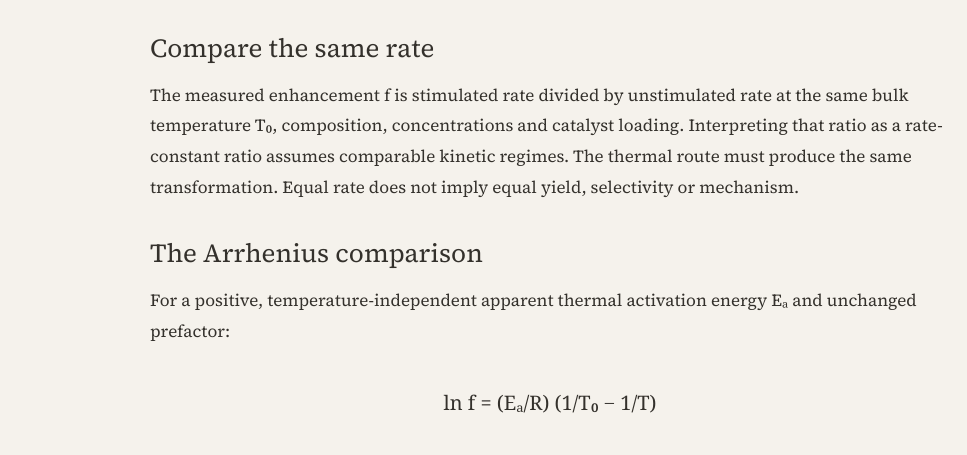
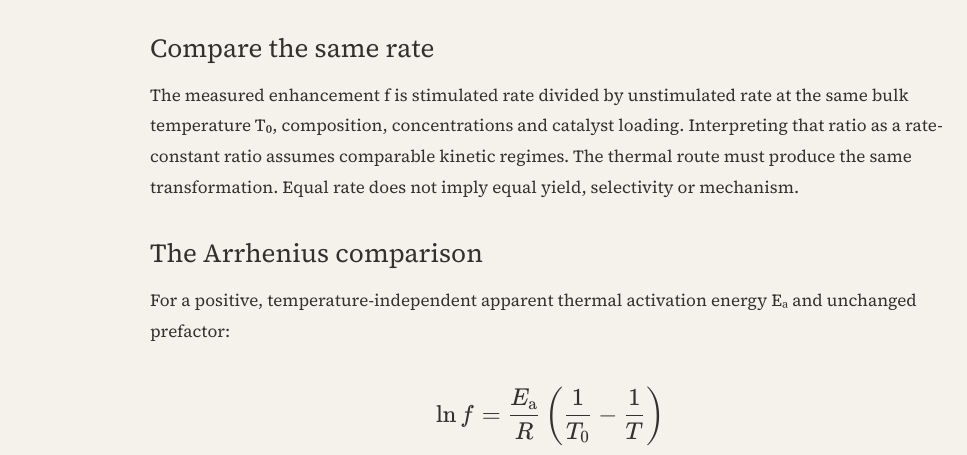
Before and after one commit to enLepre/ThermalEfficiency, a website: page assumptions.html in a window 1280 px wide. Shown: the part 331-786 px from the top of the page, without its empty margins (90-1057 px from the left). Drawn offline with nearby package versions, Linux system fonts and the light colour scheme.

Commit message:
Render thermal equations with Electron Cost LaTeX styling

```diff
--- a/assumptions.html
+++ b/assumptions.html
@@ -1,5 +1,5 @@
 <!doctype html>
-<html lang="en"><head><meta charset="utf-8"><meta name="viewport" content="width=device-width,initial-scale=1"><meta name="description" content="Compare stimulated catalysis with equivalent thermal treatment. Find the break-even activation energy without knowing the activation barrier."><meta name="theme-color" content="#f5f2ec"><title>a fair thermal benchmark · ThermalEfficiency</title><link rel="icon" href="favicon.svg" type="image/svg+xml"><link rel="stylesheet" href="styles.css?v=20261118-transitions"><script defer src="navigation.js?v=20261118-menu"></script><script defer src="menu.js?v=20261118-scroll"></script></head>
+<html lang="en"><head><meta charset="utf-8"><meta name="viewport" content="width=device-width,initial-scale=1"><meta name="description" content="Compare stimulated catalysis with equivalent thermal treatment. Find the break-even activation energy without knowing the activation barrier."><meta name="theme-color" content="#f5f2ec"><title>a fair thermal benchmark · ThermalEfficiency</title><link rel="icon" href="favicon.svg" type="image/svg+xml"><link rel="stylesheet" href="https://cdn.jsdelivr.net/npm/katex@0.19.1/dist/katex.min.css" integrity="sha384-WwGtaC6ywCHxA5cstpj/3+xIZvTez8dq2IcBQaXRkenHZ7FVVq1ZROtURwfbtTlG" crossorigin="anonymous"><script defer src="https://cdn.jsdelivr.net/npm/katex@0.19.1/dist/katex.min.js" integrity="sha384-a1WQdjRj162i159OYq041X6I4K8NenkrI09LlPmiHg0YOb7CR+wJOraXwK9abpnE" crossorigin="anonymous"></script><script defer src="math-render.js"></script><link rel="stylesheet" href="styles.css?v=20261118-math"><script defer src="navigation.js?v=20261118-menu"></script><script defer src="menu.js?v=20261118-scroll"></script></head>
 <body data-page="assumptions"><a class="skip" href="#main">Skip to content</a><header class="site-header shell"><div class="menu"><svg class="menu-outline" aria-hidden="true" focusable="false"><rect width="100%" height="100%" vector-effect="non-scaling-stroke" /></svg><button class="menu-toggle" type="button" aria-expanded="false" aria-controls="main-menu" aria-label="Open navigation"><span aria-hidden="true"></span></button><nav id="main-menu" aria-label="Main navigation" inert><a class="brand" data-scenario-link href="index.html">ThermalEfficiency</a><a data-scenario-link href="index.html">Compare</a><a data-scenario-link href="details.html">Details</a><a data-scenario-link href="assumptions.html">Assumptions</a><a data-scenario-link href="sources.html">Sources</a></nav></div></header>
 <main id="main" class="shell"><section class="intro"><p class="eyebrow">STIMULATED CATALYSIS / THERMAL BENCHMARK</p><h1>a fair thermal benchmark</h1><p class="subtitle">Equations, boundaries and the meaning of the break-even activation energy.</p></section><article class="prose">
 <h2>Compare the same rate</h2><p>The measured enhancement f is stimulated rate divided by unstimulated rate at the same bulk temperature T₀, composition, concentrations and catalyst loading. Interpreting that ratio as a rate-constant ratio assumes comparable kinetic regimes. The thermal route must produce the same transformation. Equal rate does not imply equal yield, selectivity or mechanism.</p>
--- a/build-pages.cjs
+++ b/build-pages.cjs
@@ -3,7 +3,7 @@ const field=(id,label,value,min='0',step='any')=>`<label for="${id}">${label}</l
 const select=(id,label,options)=>`<label for="${id}">${label}</label><select id="${id}" name="${id}">${options.map(([value,text])=>`<option value="${value}">${text}</option>`).join('')}</select>`;
 const pair=(a,b)=>`<div class="pair"><div>${a}</div><div>${b}</div></div>`;
 function shell(page,title,subtitle,body,scripts='') { return `<!doctype html>
-<html lang="en"><head><meta charset="utf-8"><meta name="viewport" content="width=device-width,initial-scale=1"><meta name="description" content="Compare stimulated catalysis with equivalent thermal treatment. Find the break-even activation energy without knowing the activation barrier."><meta name="theme-color" content="#f5f2ec"><title>${title} · ThermalEfficiency</title><link rel="icon" href="favicon.svg" type="image/svg+xml"><link rel="stylesheet" href="styles.css?v=20261118-transitions"><script defer src="navigation.js?v=20261118-menu"></script><script defer src="menu.js?v=20261118-scroll"></script>${scripts}</head>
+<html lang="en"><head><meta charset="utf-8"><meta name="viewport" content="width=device-width,initial-scale=1"><meta name="description" content="Compare stimulated catalysis with equivalent thermal treatment. Find the break-even activation energy without knowing the activation barrier."><meta name="theme-color" content="#f5f2ec"><title>${title} · ThermalEfficiency</title><link rel="icon" href="favicon.svg" type="image/svg+xml">${page==='assumptions'?"<link rel=\"stylesheet\" href=\"https://cdn.jsdelivr.net/npm/katex@0.19.1/dist/katex.min.css\" integrity=\"sha384-WwGtaC6ywCHxA5cstpj/3+xIZvTez8dq2IcBQaXRkenHZ7FVVq1ZROtURwfbtTlG\" crossorigin=\"anonymous\"><script defer src=\"https://cdn.jsdelivr.net/npm/katex@0.19.1/dist/katex.min.js\" integrity=\"sha384-a1WQdjRj162i159OYq041X6I4K8NenkrI09LlPmiHg0YOb7CR+wJOraXwK9abpnE\" crossorigin=\"anonymous\"></script><script defer src=\"math-render.js\"></script>":''}<link rel="stylesheet" href="styles.css?v=20261118-math"><script defer src="navigation.js?v=20261118-menu"></script><script defer src="menu.js?v=20261118-scroll"></script>${scripts}</head>
 <body data-page="${page}"><a class="skip" href="#main">Skip to content</a><header class="site-header shell"><div class="menu"><svg class="menu-outline" aria-hidden="true" focusable="false"><rect width="100%" height="100%" vector-effect="non-scaling-stroke" /></svg><button class="menu-toggle" type="button" aria-expanded="false" aria-controls="main-menu" aria-label="Open navigation"><span aria-hidden="true"></span></button><nav id="main-menu" aria-label="Main navigation" inert><a class="brand" data-scenario-link href="index.html">ThermalEfficiency</a><a data-scenario-link href="index.html">Compare</a><a data-scenario-link href="details.html">Details</a><a data-scenario-link href="assumptions.html">Assumptions</a><a data-scenario-link href="sources.html">Sources</a></nav></div></header>
 <main id="main" class="shell"><section class="intro"><p class="eyebrow">STIMULATED CATALYSIS / THERMAL BENCHMARK</p><h1>${title}</h1><p class="subtitle">${subtitle}</p></section>${body}</main>
 <footer class="shell repository-footer"><div class="footer-links"><a href="https://enlepre.github.io/">About the author</a><span aria-hidden="true">·</span><a href="https://github.com/enLepre/ThermalEfficiency">Source code on GitHub</a><span aria-hidden="true">·</span><a href="https://enlepre.github.io/electronsCost/">Electron Cost</a></div><nav class="footer-navigation" aria-label="Footer navigation"><a data-scenario-link href="index.html">Compare</a><a data-scenario-link href="details.html">Details</a><a data-scenario-link href="assumptions.html">Assumptions</a><a data-scenario-link href="sources.html">Sources</a><button id="theme" class="theme-toggle" type="button" aria-label="Switch to dark mode" title="Switch to dark mode" aria-pressed="false"><svg class="theme-moon" viewBox="0 0 24 24" width="22" height="22" fill="none" stroke="currentColor" stroke-width="1.5" stroke-linecap="round" stroke-linejoin="round" aria-hidden="true"><path d="M20.9 13.1A9 9 0 0 1 10.9 3.1a9 9 0 1 0 10 10Z"/></svg><svg class="theme-sun" viewBox="0 0 24 24" width="22" height="22" fill="none" stroke="currentColor" stroke-width="1.5" stroke-linecap="round" aria-hidden="true"><circle cx="12" cy="12" r="4"/><path d="M12 2v2m0 16v2M2 12h2m16 0h2M4.93 4.93l1.42 1.42m11.3 11.3 1.42 1.42M4.93 19.07l1.42-1.42m11.3-11.3 1.42-1.42"/></svg></button></nav></footer></body></html>`; }
--- /dev/null
+++ b/math-render.js
@@ -0,0 +1,14 @@
+'use strict';
+// The readable fallback remains visible if the optional typesetting CDN is unavailable.
+if (typeof katex !== 'undefined') {
+  document.querySelectorAll('[data-tex]').forEach(element => {
+    try {
+      katex.render(element.getAttribute('data-tex'), element, {
+        displayMode: element.getAttribute('data-display') === 'true',
+        output: 'htmlAndMathml', throwOnError: true, trust: false, strict: 'error'
+      });
+    } catch (error) {
+      console.error('Unable to typeset equation:', error.message);
+    }
+  });
+}
```
Also changed, not shown: details.html (+1 -1 lines), index.html (+1 -1 lines), sources.html (+1 -1 lines), .github/workflows/pages.yml.
